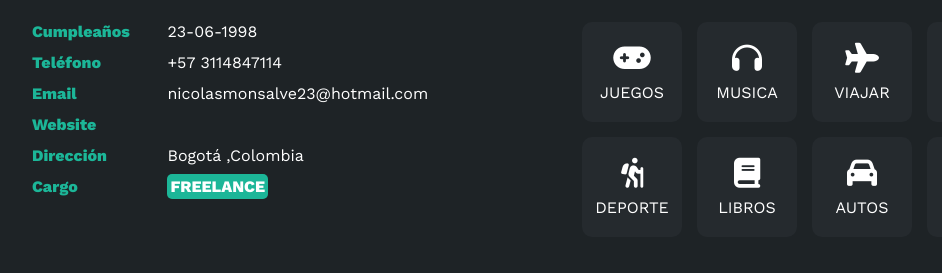
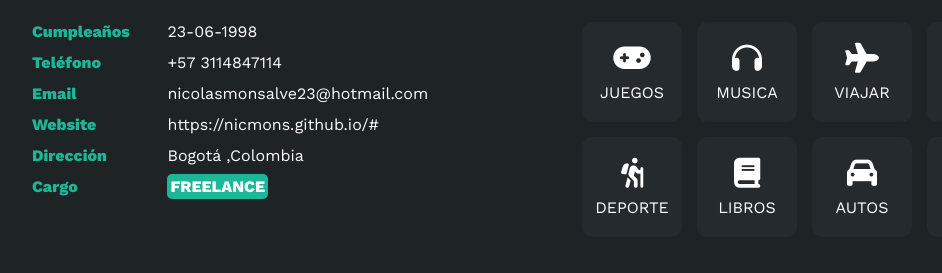
Before and after one commit to nicmons/nicmons.github.io, a plain HTML site: page index.html in a window 1280 px wide. Shown: the part 1111-1384 px from the top of the page, 58-1000 px from the left. Drawn offline with nearby package versions, Linux system fonts and the light colour scheme.

Commit message:
Update index.html
Se agrega direccion web

```diff
--- a/index.html
+++ b/index.html
@@ -75,6 +75,7 @@
                         </li>
                         <li>
                             <strong>Website</strong>
+                        https://nicmons.github.io/#
                         </li>
                         <li>
                             <strong>Dirección</strong>
```
